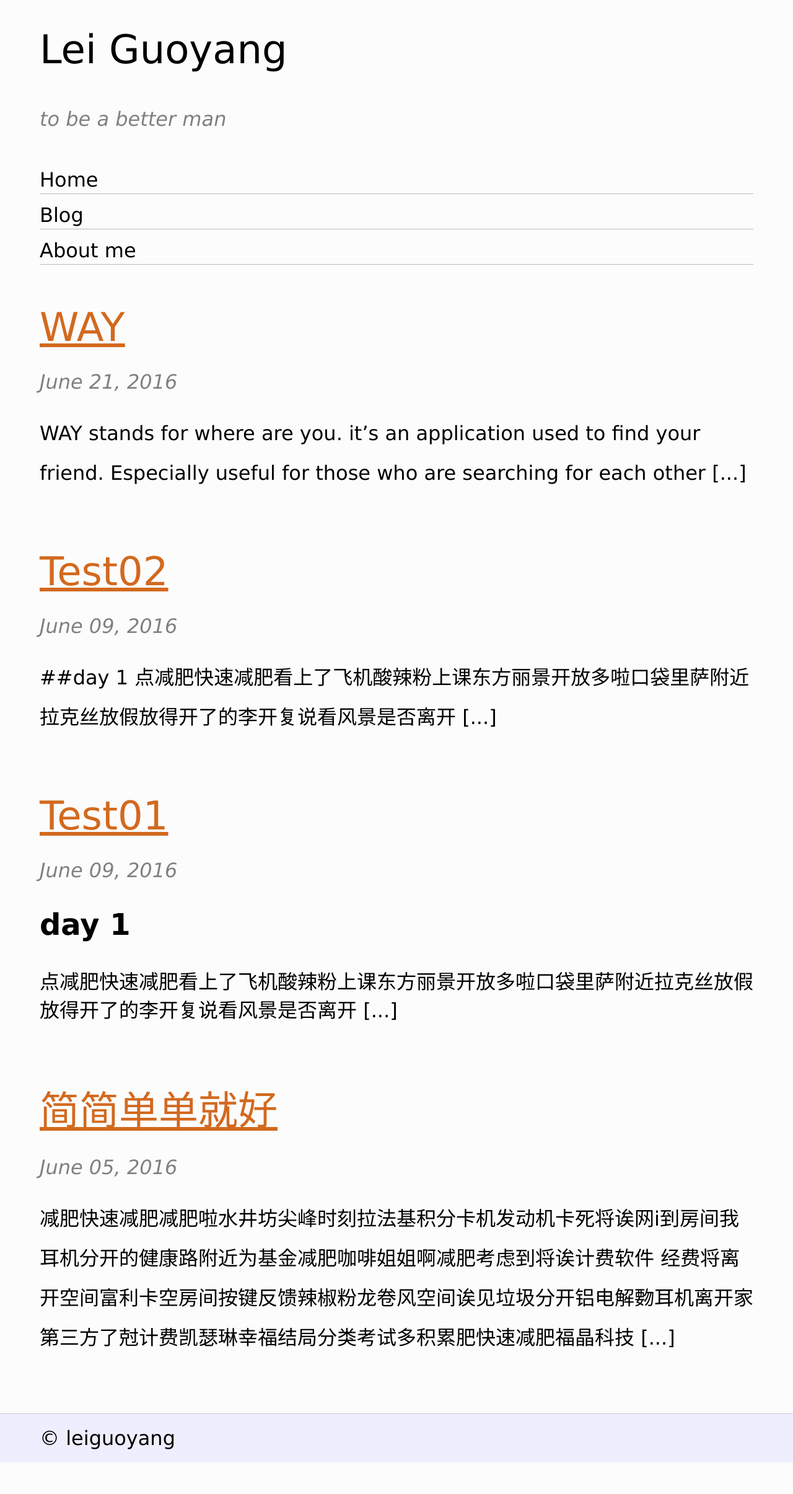
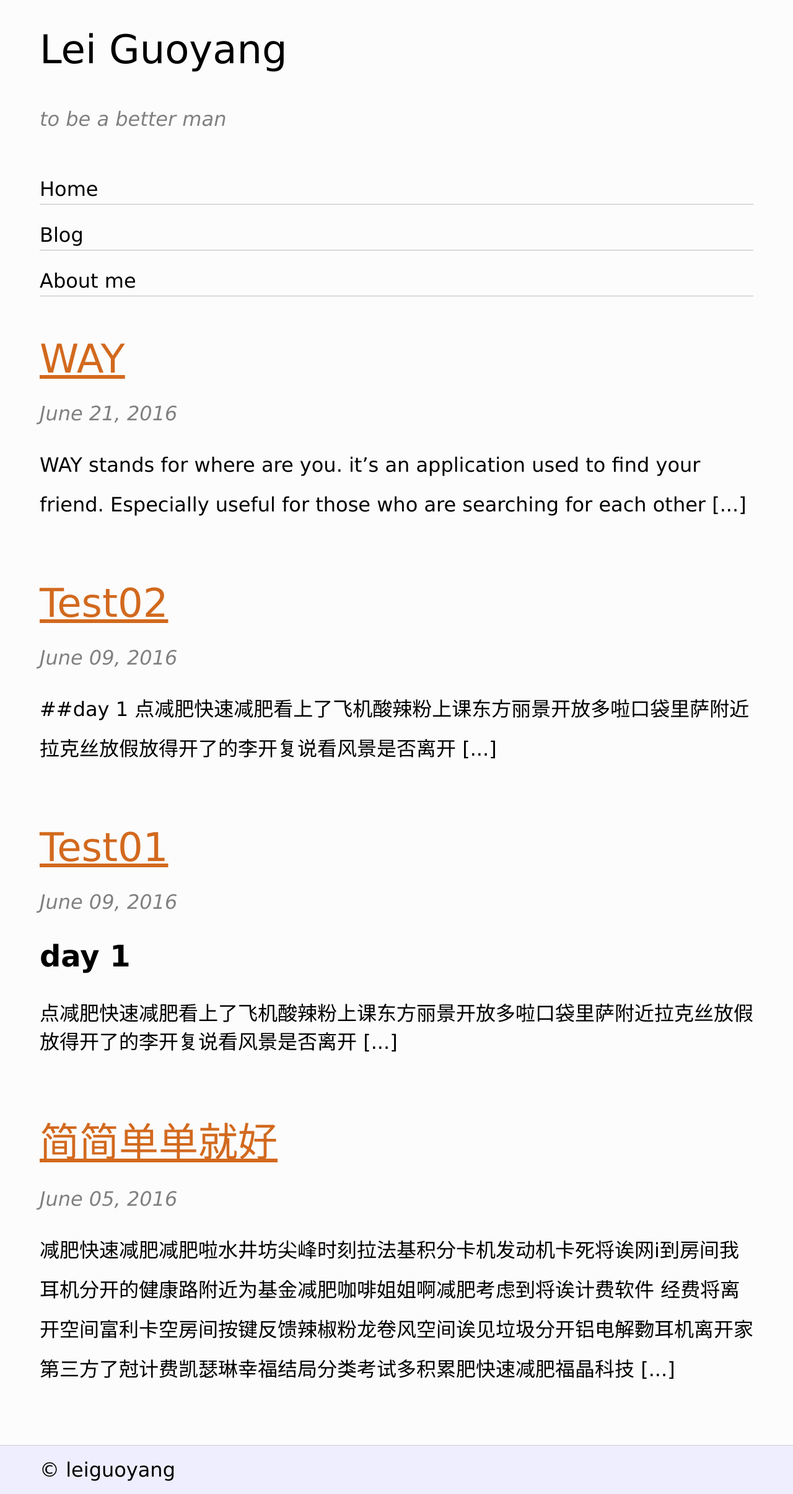
Before and after one commit to leiguoyang/leiguoyang.github.io, a Jekyll site: the page built from index.html, in a window 1280 px wide. Shown: the whole page at 62% size. Built offline with Jekyll 4.4.1, drawn with Linux system fonts in a browser that asks for light colours; before the commit the page ends 2359 px from its top, so only the background shows below that.

Commit message:
change the padding for the naviagtion

```diff
--- a/css/link.css
+++ b/css/link.css
@@ -7,7 +7,7 @@ nav a {
   display: block;
   text-decoration: none;
   border-bottom: 1px solid #bbb;
-  padding: 15px 0px 3px 0px;
+  padding: 30px 0px 5px 0px;
   color: black;
 }
 
```
